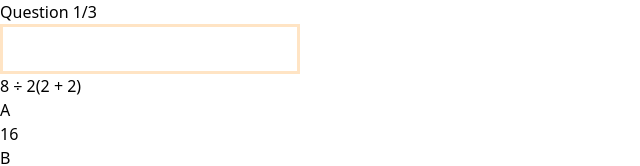
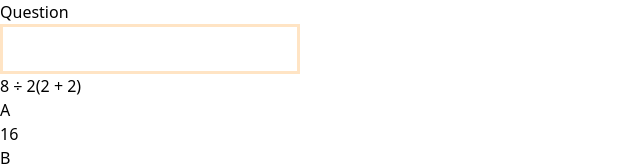
Before and after one commit to Lazzzare/QuizApp-Vue, a Vue app: page /quiz/1 in a window 1280 px wide. Shown: the top 166 px of the page, without its empty margins (0-640 px from the left). Built offline with nearby package versions, Linux system fonts and the light colour scheme; the HTML template or start-up script is replaced by a standard one.

Commit message:
Update QuizHeader.vue

```diff
--- a/src/components/QuizHeader.vue
+++ b/src/components/QuizHeader.vue
@@ -1,6 +1,12 @@
+<script setup>
+import { defineProps } from "vue";
+
+const { questionStatus } = defineProps(["questionStatus"]);
+</script>
+
 <template>
   <header class="mt-10 text-3xl">
-    <h4>Question 1/3</h4>
+    <h4>Question {{ questionStatus }}</h4>
     <div class="bar">
       <div class="completion"></div>
     </div>
```
